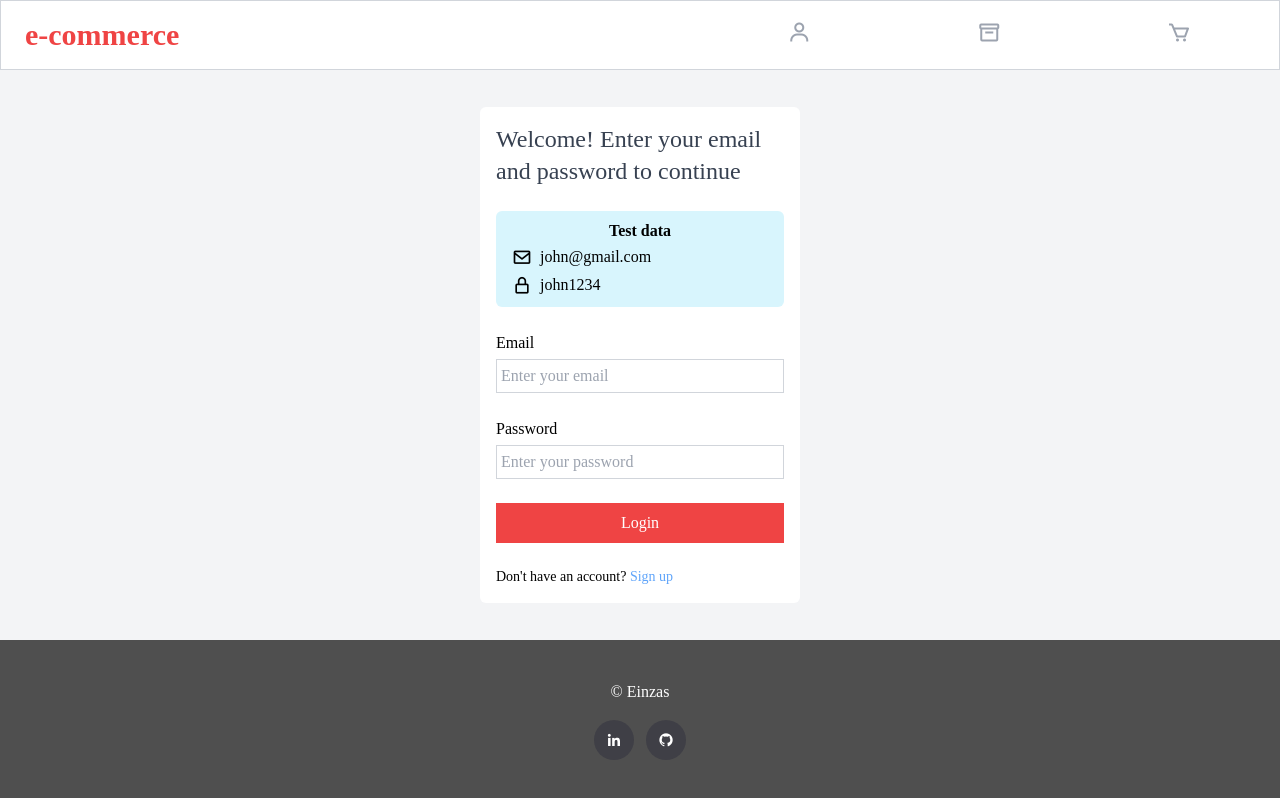
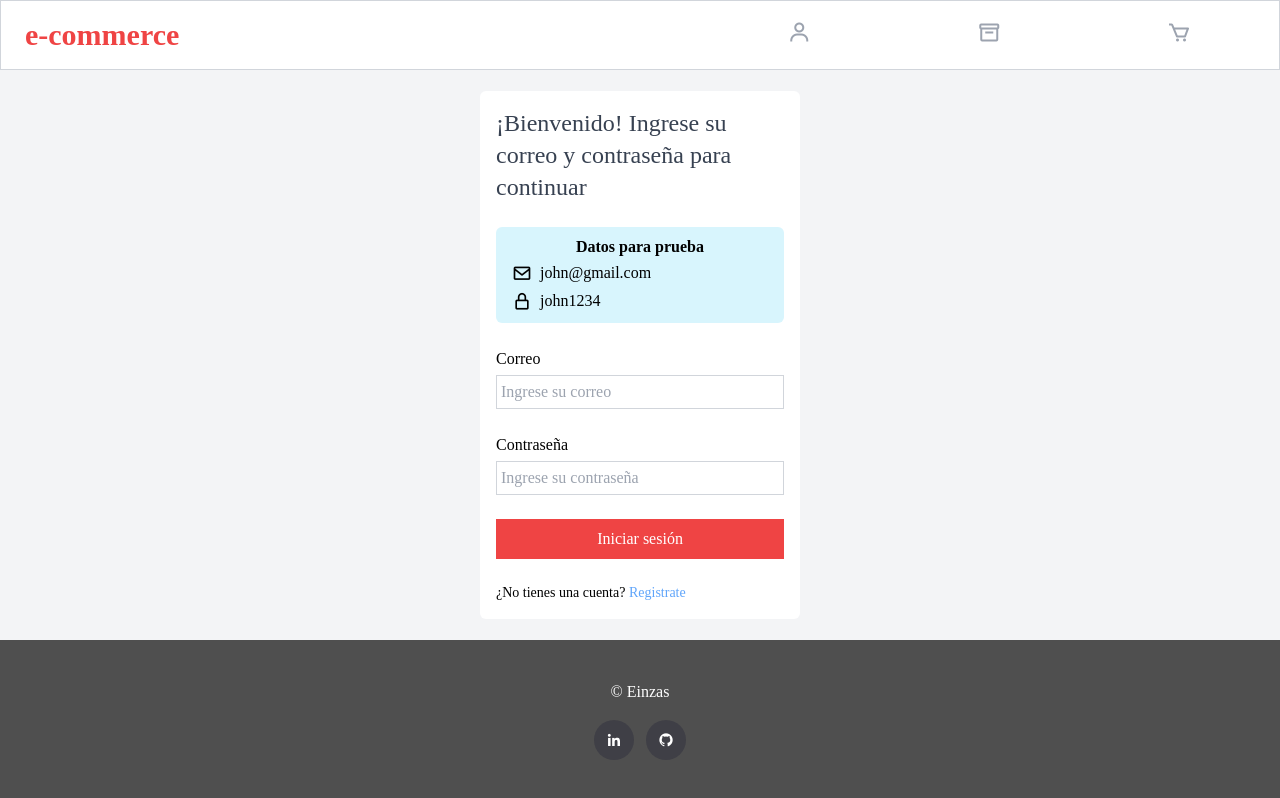
Before and after one commit to Einzas/genesis, a React (Vite) app: page /login in a window 1280 px wide. Built offline with nearby package versions, Linux system fonts and the light colour scheme.

Commit message:
cambio de idioma

```diff
--- a/src/pages/Login.jsx
+++ b/src/pages/Login.jsx
@@ -1,36 +1,31 @@
 import React from "react";
 import { useForm } from "react-hook-form";
 import { Link } from "react-router-dom";
-import { axiosEcommerce } from "../utils/configAxios";
 import { useDispatch, useSelector } from "react-redux";
 import { logOut, loginUser } from "../store/slices/userInfo.slice";
 import Swal from "sweetalert2";
+
 const Login = () => {
   const { register, handleSubmit, reset } = useForm();
   const dispatch = useDispatch();
-
   const { token, user } = useSelector((store) => store.userInfo);
 
   const submit = (data) => {
     dispatch(loginUser(data));
-    reset({
-      email: "",
-      password: "",
-    });
+    reset({ email: "", password: "" });
+    showNotification("¡Inicio de sesión correcto!");
+  };
+
+  const handleClickLogOut = () => {
+    dispatch(logOut());
+    showNotification("Cierre de sesión correcto!");
+  };
+
+  const showNotification = (message) => {
     Swal.fire({
       icon: "success",
-      title: "Success",
-      text: "Login successfully!",
-      showConfirmButton: false,
-      timer: 1500,
-    });
-  };
-  const handleClickLogOut = () => {
-    dispatch(logOut());
-    Swal.fire({
-      icon: "success",
-      title: "Success",
-      text: "Logout successfully!",
+      title: "Correcto",
+      text: message,
       showConfirmButton: false,
       timer: 1500,
     });
@@ -39,7 +34,7 @@ const Login = () => {
   return (
     <main className="bg-gray-100 grid place-content-center px-2">
       {token ? (
-        <section className="bg-white p-4 rounded-md text-center  w-[300px] grid gap-6">
+        <section className="bg-white p-4 rounded-md text-center w-[300px] grid gap-6">
           <i className="bx bxs-user-circle text-6xl "></i>
           <h3 className="capitalize ">
             {user?.firstName} {user?.lastName}
@@ -57,10 +52,10 @@ const Login = () => {
           className="bg-white p-4 rounded-md max-w-[320px] grid gap-6"
         >
           <h2 className="text-2xl font-[500] text-gray-700">
-            Welcome! Enter your email and password to continue
+            ¡Bienvenido! Ingrese su correo y contraseña para continuar
           </h2>
           <section className="bg-[#d8f5fd] p-4 rounded-md py-2">
-            <h3 className="text-center font-bold">Test data</h3>
+            <h3 className="text-center font-bold">Datos para prueba</h3>
             <div className="flex gap-2 items-center">
               <i className="bx bx-envelope text-xl"></i>
               <span>john@gmail.com</span>
@@ -71,32 +66,32 @@ const Login = () => {
             </div>
           </section>
           <div className="grid gap-1">
-            <label htmlFor="email">Email</label>
+            <label htmlFor="email">Correo</label>
             <input
               className="border-[1px] border-gray-300 p-1 outline-none"
               type="email"
               id="email"
-              placeholder="Enter your email"
+              placeholder="Ingrese su correo"
               {...register("email", { required: true })}
             />
           </div>
           <div className="grid gap-1">
-            <label htmlFor="password">Password</label>
+            <label htmlFor="password">Contraseña</label>
             <input
               className="border-[1px] border-gray-300 p-1 outline-none"
               type="password"
               id="password"
-              placeholder="Enter your password"
+              placeholder="Ingrese su contraseña"
               {...register("password", { required: true })}
             />
           </div>
           <button className="block w-full py-2 bg-red-500 text-white hover:bg-red-600 transition-colors">
-            Login
+            Iniciar sesión
           </button>
           <span className="text-sm">
-            Don't have an account?{" "}
+            ¿No tienes una cuenta?{" "}
             <Link className="text-blue-400" to="/signup">
-              Sign up
+              Registrate
             </Link>
           </span>
         </form>
```
